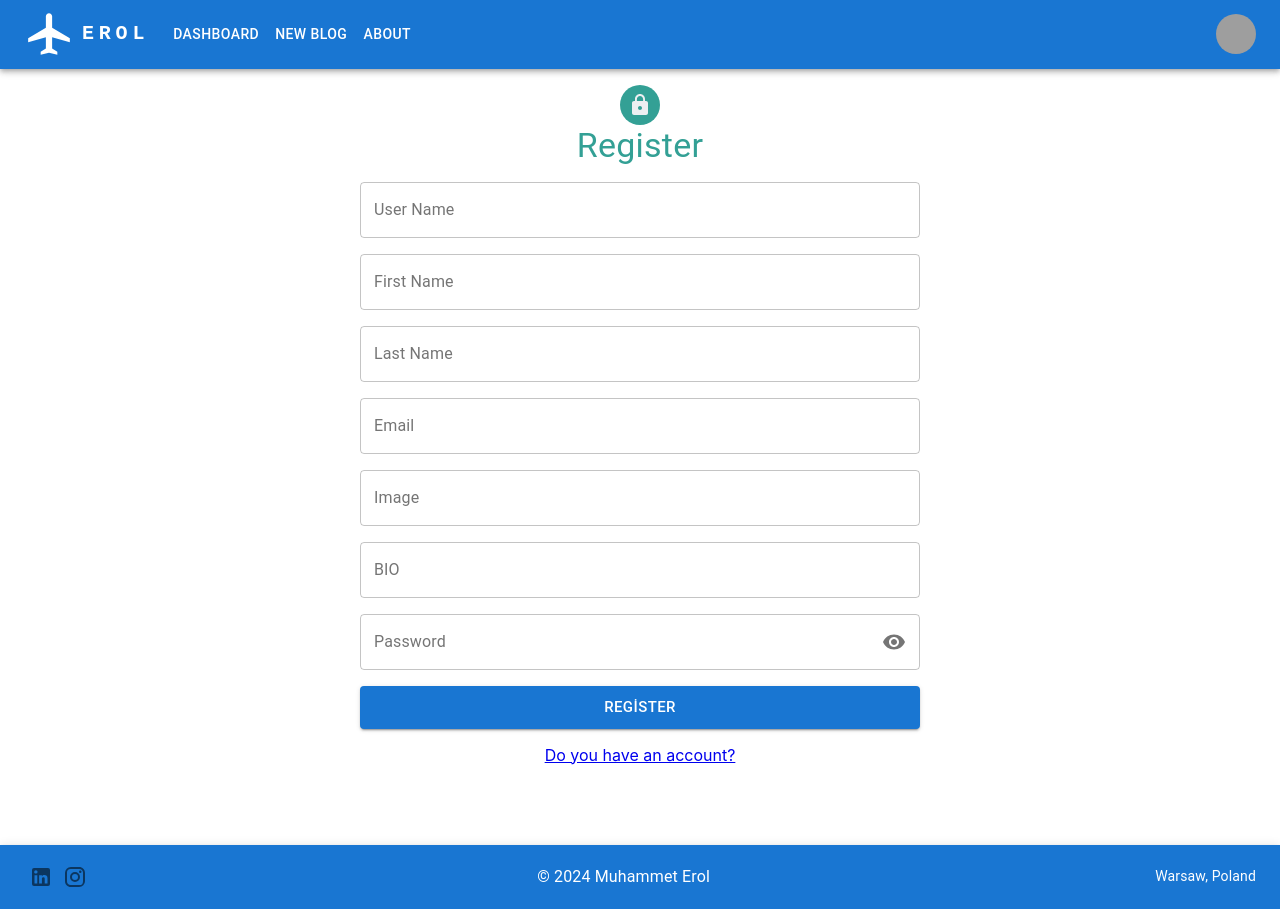
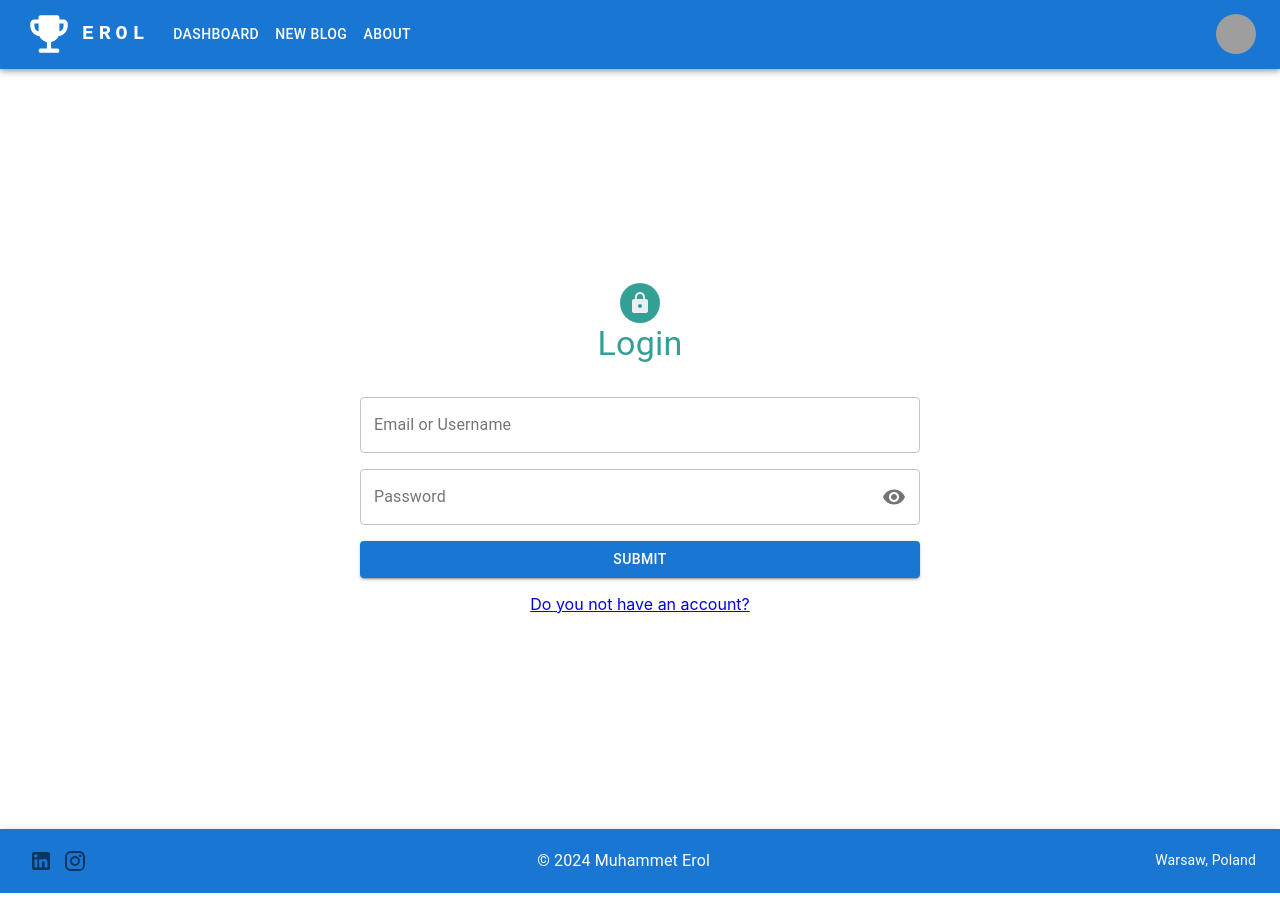
Before and after one commit to muhammeterl1912/MileStone-React-Blog-app, a React (Create React App) app: page /login in a window 1280 px wide. Built offline with nearby package versions, Linux system fonts and the light colour scheme; grey boxes are pictures that could not be loaded.

Commit message:
Login form created.

```diff
--- a/src/components/NavBar.jsx
+++ b/src/components/NavBar.jsx
@@ -12,6 +12,7 @@ import Button from "@mui/material/Button";
 import Tooltip from "@mui/material/Tooltip";
 import MenuItem from "@mui/material/MenuItem";
 import LocalAirportIcon from "@mui/icons-material/LocalAirport";
+import EmojiEventsRoundedIcon from '@mui/icons-material/EmojiEventsRounded';
 
 const pages = ["DASHBOARD", "NEW BLOG", "ABOUT"];
 const settings = ["My Blogs", "Profile", "Log-out"];
@@ -39,7 +40,7 @@ function NavBar() {
     <AppBar position="static">
       <Container maxWidth="xxl">
         <Toolbar disableGutters>
-          <LocalAirportIcon
+          <EmojiEventsRoundedIcon
             sx={{
               display: { xs: "none", md: "flex" },
               mr: 1,
@@ -100,7 +101,7 @@ function NavBar() {
               ))}
             </Menu>
           </Box>
-          <LocalAirportIcon
+          <EmojiEventsRoundedIcon
             sx={{ display: { xs: "flex", md: "none" }, mr: 1 }}
           />
           <Typography
--- a/src/components/auth/LoginForm.jsx
+++ b/src/components/auth/LoginForm.jsx
@@ -0,0 +1,101 @@
+import {useState} from 'react'
+import TextField from "@mui/material/TextField";
+import { Button } from "@mui/material";
+import { Formik, Form } from "formik";
+import IconButton from "@material-ui/core/IconButton";
+import Visibility from "@material-ui/icons/Visibility";
+import Box from "@mui/material/Box";
+import VisibilityOff from "@material-ui/icons/VisibilityOff";
+import { object, string } from "yup";
+const LoginForm = () => {
+    const [showPassword, setShowPassword] = useState(false);
+
+
+    const loginSchema = object({
+        username: string()
+      .email("Enter a valid Email or username")
+      .required("Email or username is a required field"),
+    password: string()
+      .required("Password is a required field")
+      .min(8, "Password must be at least 8 characters long")
+      .max(16, "Password must be the most 16 characters long")
+      .matches(/\d+/, "Password must contain at least one number.")
+      .matches(/[a-z]+/, "Password must contain at least one lowercase letter.")
+      .matches(/[A-Z]+/, "Password must contain at least one uppercase letter.")
+      .matches(
+        /[@$!%*?&]+/,
+        "The password must contain at least one special character (@$!%?&)."
+      ),
+  });
+  const handleTogglePasswordVisibility = () => {
+    setShowPassword(!showPassword);
+  };
+  return (
+    <div>  <Formik
+    initialValues={{ username: "", password: "" }}
+    validationSchema={loginSchema}
+    onSubmit={(values, actions) => {
+;
+      actions.resetForm();
+      actions.setSubmitting(false);
+    }}
+  >
+    {({
+      values,
+      handleChange,
+      handleBlur,
+      touched,
+      errors,
+      isSubmitting,
+    }) => (
+      <Form>
+        <Box sx={{ display: "flex", flexDirection: "column", gap: 2 }}>
+          <TextField
+            label="Email or Username"
+            name="username"
+            id="username"
+            type="text"
+            variant="outlined"
+            value={values.username}
+            onChange={handleChange}
+            onBlur={handleBlur}
+            error={touched.username && Boolean(errors.username)}
+            helperText={touched.username && errors.username}
+          />
+          <TextField
+            label="Password"
+            name="password"
+            id="password"
+            type={showPassword ? "text" : "password"}
+            variant="outlined"
+            value={values.password}
+            onChange={handleChange}
+            onBlur={handleBlur}
+            error={touched.password && Boolean(errors.password)}
+            helperText={touched.password && errors.password}
+            InputProps={{
+                  endAdornment: (
+                    <IconButton
+                      onClick={handleTogglePasswordVisibility}
+                      edge="end"
+                    >
+                      {showPassword ? <VisibilityOff /> : <Visibility />}
+                    </IconButton>
+                  ),
+                }}
+          />
+          <Button
+            variant="contained"
+            type="submit"
+            disabled={isSubmitting}
+          >
+            Submit
+          </Button>
+        </Box>
+      </Form>
+    )}
+  </Formik></div>
+  )
+}
+
+export default LoginForm
--- a/src/components/auth/RegisterForm.jsx
+++ b/src/components/auth/RegisterForm.jsx
@@ -6,7 +6,6 @@ import { object, string } from "yup";
 import Box from "@mui/material/Box";
 import TextField from "@mui/material/TextField";
 import Button from "@mui/material/Button";
-import { Link, useNavigate } from "react-router-dom";
 import { Formik, Form } from "formik";
 const RegisterForm = () => {
   const [showPassword, setShowPassword] = useState(false);
--- a/src/components/pages/Login.jsx
+++ b/src/components/pages/Login.jsx
@@ -1,9 +1,51 @@
-import React from 'react'
-
+import Avatar from "@mui/material/Avatar";
+import Container from "@mui/material/Container";
+import Grid from "@mui/material/Grid";
+import Typography from "@mui/material/Typography";
+import LockIcon from "@mui/icons-material/Lock";
+import { Link } from "react-router-dom";
+import Box from "@mui/material/Box";
+import LoginForm from "../auth/LoginForm";
 const Login = () => {
   return (
-    <div>Login</div>
-  )
-}
+    <Container maxWidth="lg">
+      <Grid
+        container
+        justifyContent="center"
+        direction="row-reverse"
+        alignItems="center"
+        sx={{
+          height: "95vh",
+          p: 2,
+        }}
+      >
+        <Grid item xs={12} sm={10} md={6}>
+          <Avatar
+            sx={{
+              backgroundColor: "secondary.light",
+              m: "auto",
+              width: 40,
+              height: 40,
+            }}
+          >
+            <LockIcon size="30" />
+          </Avatar>
+          <Typography
+            variant="h4"
+            align="center"
+            mb={4}
+            color="secondary.light"
+          >
+            Login
+          </Typography>
+<LoginForm/>
+          <Box sx={{ textAlign: "center", mt: 2 }}>
+            <Link to="/register">Do you not have an account?</Link>
+          </Box>
+        </Grid>
+      </Grid>
+    </Container>
+  );
+};
 
-export default Login
+export default Login;
--- a/src/components/router/AppRouter.jsx
+++ b/src/components/router/AppRouter.jsx
@@ -1,14 +1,16 @@
 import { BrowserRouter as Router, Routes, Route } from "react-router-dom";
 import NavBar from "../NavBar";
 import Register from "../pages/Register";
+import Login from "../pages/Login";
 import FooTer from "../FooTer";
 const AppRouter = () => {
   return (
     <Router>
       <NavBar />
-      <Register />
+
       <Routes>
-
+      <Route path="register" element={<Register />} />
+      <Route path="/login" element={<Login />} />
       </Routes>
       <FooTer />
     </Router>
```
